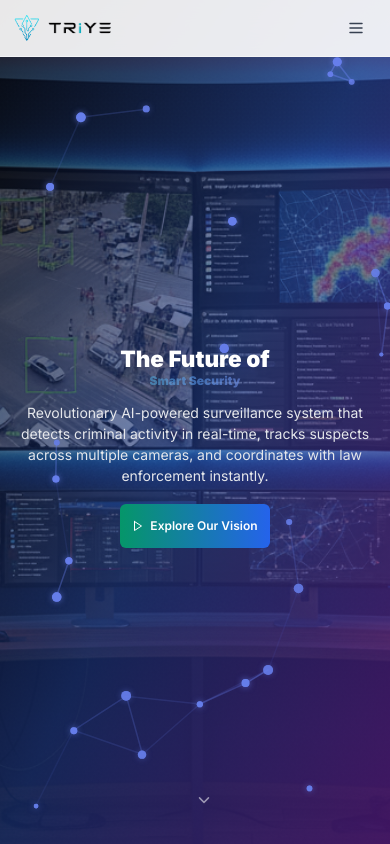
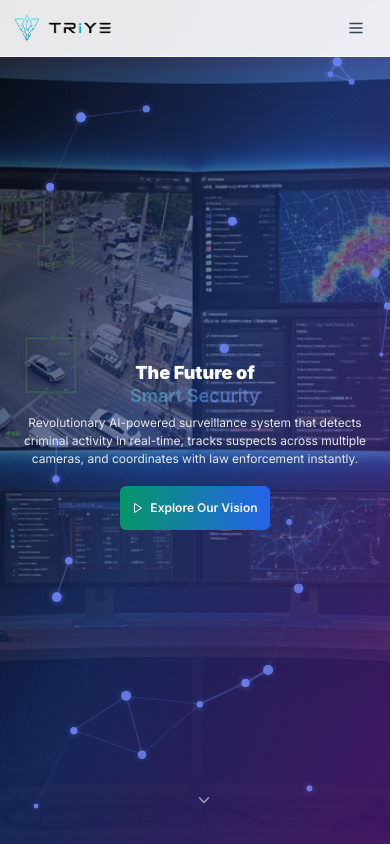
Before and after one commit to triyeTechnologies/triye-website, a React (Vite) app: page / in a window 390 px wide. Shown: the top 844 px of the page. Built offline with nearby package versions, Linux system fonts and the light colour scheme.

Commit message:
Update HeroSection.jsx

```diff
--- a/src/components/sections/HeroSection.jsx
+++ b/src/components/sections/HeroSection.jsx
@@ -34,14 +34,14 @@ const HeroSection = ({ isLoaded, onPlayVideo }) => {
 
       <div className="relative z-10 text-center max-w-6xl mx-auto px-4 sm:px-6">
         <div className={`transform transition-all duration-1500 ${isLoaded ? 'translate-y-0 opacity-100' : 'translate-y-20 opacity-0'}`}>
-          <h1 className="text-3xl sm:text-4xl md:text-6xl lg:text-7xl xl:text-8xl font-black text-white mb-4 sm:mb-6 leading-tight">
+          <h1 className="text-2xl sm:text-4xl md:text-6xl lg:text-7xl xl:text-8xl font-black text-white mb-2 sm:mb-4 leading-tight">
             The Future of
-            <span className="block bg-gradient-to-r from-emerald-400 via-blue-400 to-purple-400 bg-clip-text text-transparent animate-pulse">
+            <span className="block bg-gradient-to-r from-emerald-400 via-blue-400 to-purple-400 bg-clip-text text-transparent animate-pulse hero-subheading">
               Smart Security
             </span>
           </h1>
 
-          <p className="text-base sm:text-lg md:text-xl lg:text-2xl text-gray-200 mb-6 sm:mb-8 max-w-4xl mx-auto leading-relaxed px-2">
+          <p className="text-sm sm:text-base md:text-lg lg:text-xl text-gray-200 mb-6 sm:mb-8 max-w-4xl mx-auto leading-relaxed px-2">
             Revolutionary AI-powered surveillance system that detects criminal activity in real-time,
             tracks suspects across multiple cameras, and coordinates with law enforcement instantly.
           </p>
```
